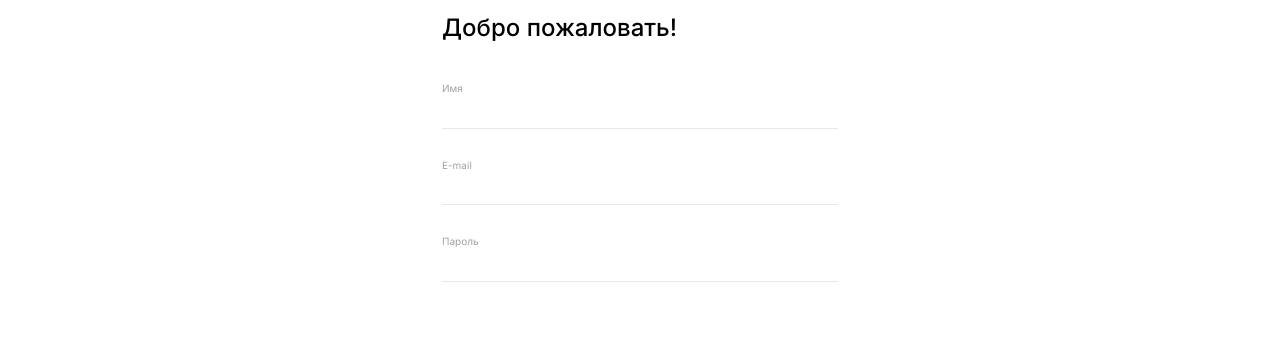
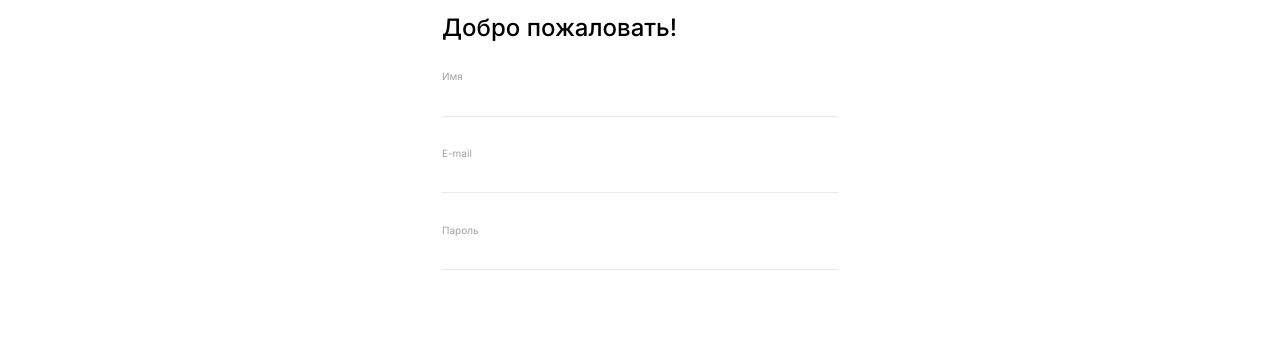
Before and after one commit to Programistic/movies-explorer-frontend, a React (Create React App) app: page /signup in a window 1280 px wide. Shown: the part 139-477 px from the top of the page. Built offline with nearby package versions, Linux system fonts and the light colour scheme.

Commit message:
fix validateField and fix styles

```diff
--- a/src/components/App/App.css
+++ b/src/components/App/App.css
@@ -3,9 +3,12 @@
 }
 
 .container {
+  display: flex;
+  flex-direction: column;
   box-sizing: border-box;
   max-width: 1280px;
   min-width: 320px;
+  min-height: 100vh;
   margin: 0 auto;
   padding: 0;
 }
--- a/src/components/Login/Login.css
+++ b/src/components/Login/Login.css
@@ -2,6 +2,7 @@
   display: flex;
   flex-direction: column;
   align-items: flex-start;
+  flex: 1;
   margin: 0 auto;
   padding: 70px 0;
   width: 396px;
--- a/src/components/Profile/Profile.css
+++ b/src/components/Profile/Profile.css
@@ -2,6 +2,7 @@
   display: flex;
   flex-direction: column;
   align-items: center;
+  flex: 1;
   margin: 0;
   padding: 74px 0 70px;
 }
--- a/src/components/Register/Register.css
+++ b/src/components/Register/Register.css
@@ -2,6 +2,7 @@
   display: flex;
   flex-direction: column;
   align-items: flex-start;
+  flex: 1;
   margin: 0 auto;
   padding: 70px 0;
   width: 396px;
@@ -23,7 +24,7 @@
 }
 
 .register__label {
-  margin: 24px 0 0;
+  margin: 12px 0 0;
   padding: 0;
   font: 400 10px/12.1px 'Inter', 'Arial', sans-serif;
   color: #a0a0a0;
@@ -39,6 +40,7 @@
 }
 
 .register__text-warning {
+  min-height: 12.1px;
   margin: 6px 0 0;
   padding: 0;
   font: 400 10px/12.1px 'Inter', 'Arial', sans-serif;
--- a/src/components/Register/Register.js
+++ b/src/components/Register/Register.js
@@ -56,11 +56,20 @@ class Register extends Component {
         break;
       case 'email':
         emailValid = value.match(/^([\w.%+-]+)@([\w-]+\.)+([\w]{2,})$/i);
-        fieldValidationErrors.email = emailValid ? '' : 'Некорректный email!';
+        if (emailValid !== null) {
+          fieldValidationErrors.email = emailValid[0].length === value.length ? '' : 'Введён некорректный email!';
+        } else if (value === '') {
+          fieldValidationErrors.email = '';
+        } else {
+          fieldValidationErrors.email = 'Введён некорректный email!';
+        }
         break;
       case 'password':
         passwordValid = value.length >= 6;
         fieldValidationErrors.password = passwordValid ? '' : 'Пароль не должен быть короче шести символов!';
+        if (value === '') {
+          fieldValidationErrors.password = '';
+        }
         break;
       default:
         break;
```
